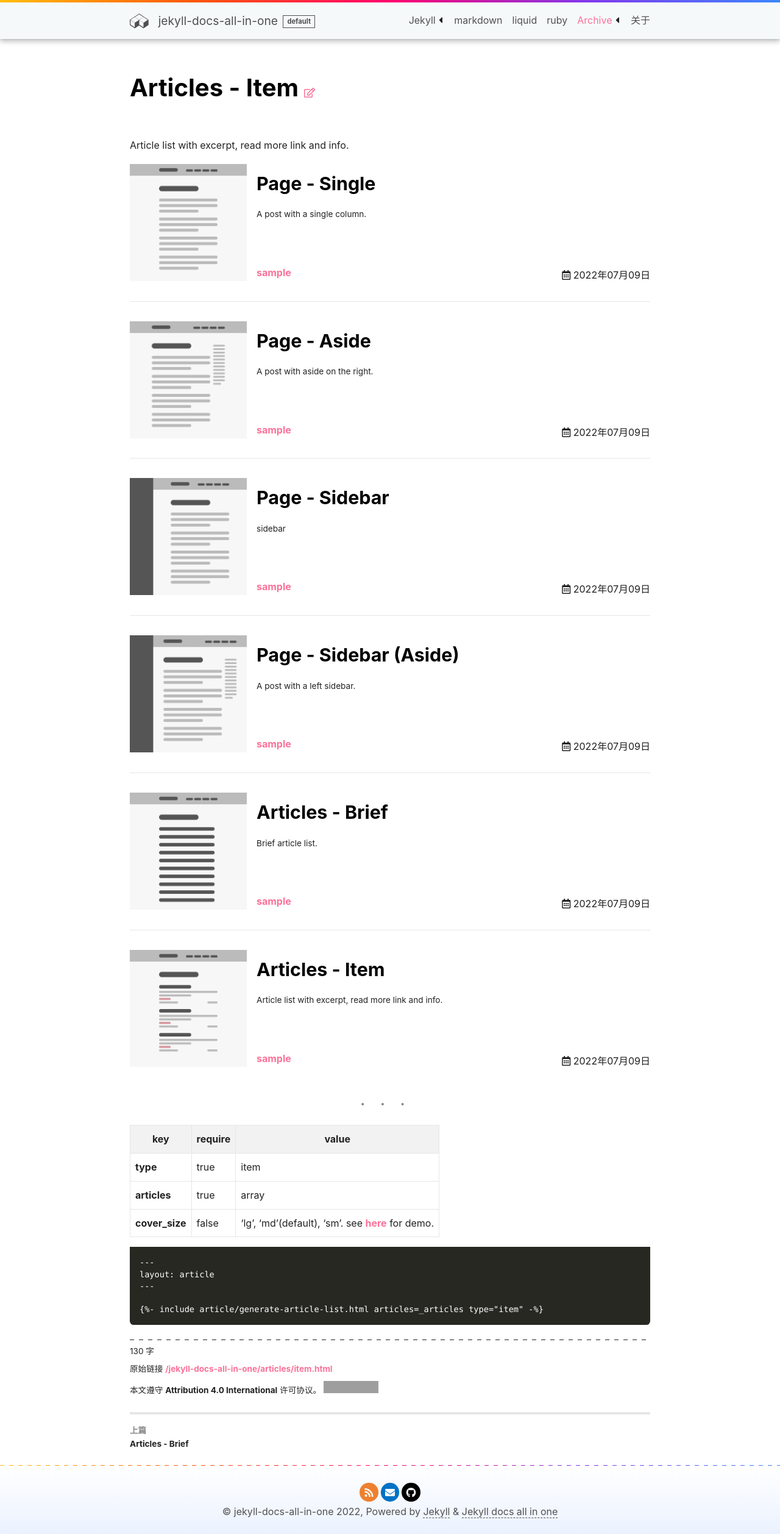
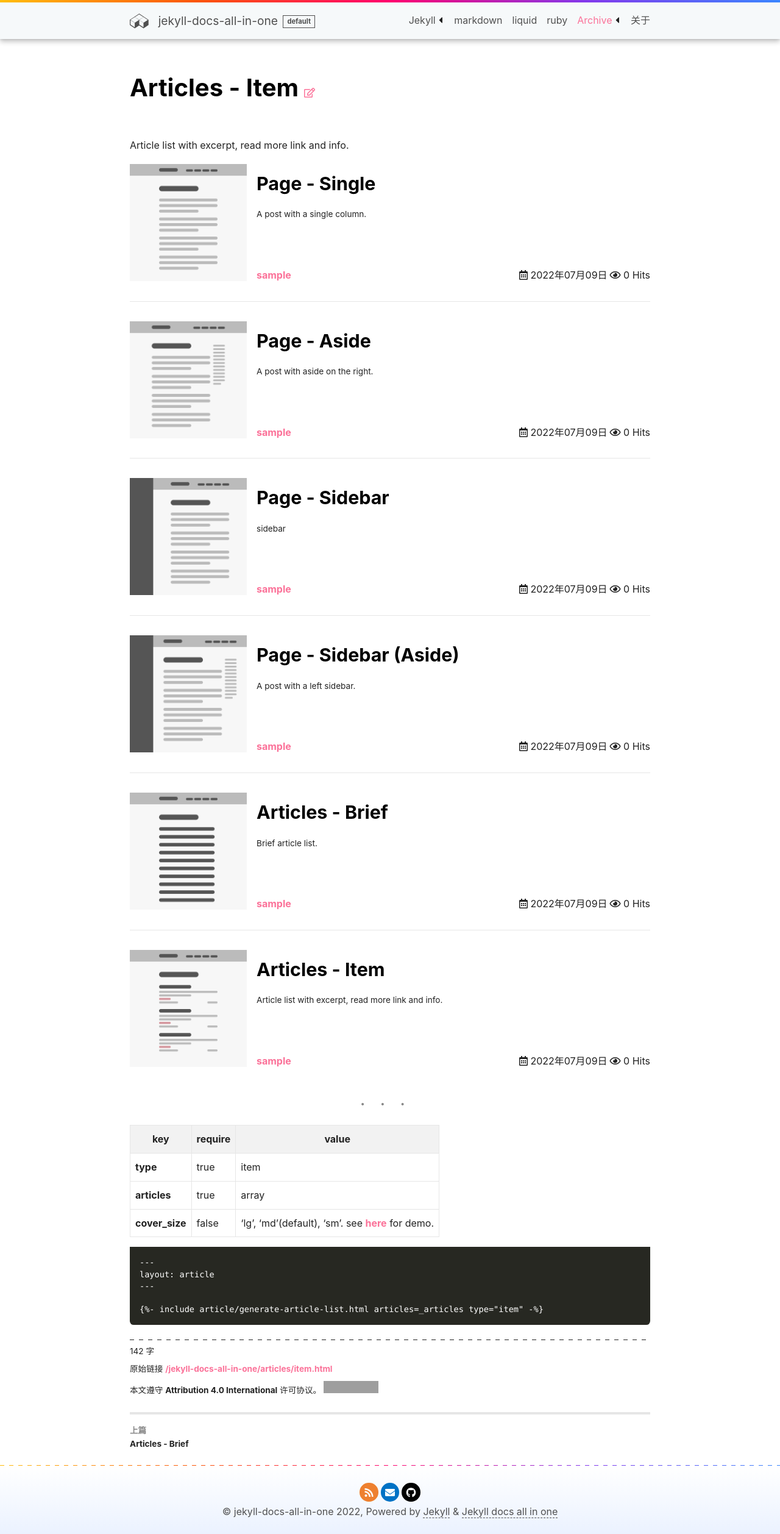
Before and after one commit to LawssssCat/jekyll-docs, a Jekyll site: the page built from _sample_pages/2.2-item.md, in a window 1280 px wide. Shown: the whole page at 61% size. Built offline with Jekyll 4.4.1, drawn with Linux system fonts in a browser that asks for light colours; comment, search, counter and statistics services are not loaded; grey boxes are pictures that could not be loaded.

Commit message:
improvement: article list pageview

```diff
--- a/_includes/article-infos.html
+++ b/_includes/article-infos.html
@@ -132,9 +132,9 @@
         {%- else -%}
           {%- include snippets/get-article-title.html article=page -%}
           {%- assign _article_title = __return -%}
-          {%- include snippets/get-page-key.html -%}
+          {%- include snippets/get-page-key.html page=page -%}
           {%- assign _page_key = __return -%}
-          <span class="nowrap js-pageview" data-one-page-key="{{ _page_key }}" data-one-page-title={{ _article_title | jsonify }} >
+          <span class="nowrap js-pageview" data-one-page-action="increase" data-one-page-key="{{ _page_key }}" data-one-page-title={{ _article_title | jsonify }} >
             <font class="views-num">0</font> {{ _locale_hits }}
           </span>
         {%- endif -%}
--- a/_includes/article/generate-article-list.html
+++ b/_includes/article/generate-article-list.html
@@ -78,7 +78,13 @@ needs:
                 {%- if _option_show_article_info_read_by_count -%}
                   <li>
                     <i class="far fa-eye"></i>
-                    <span class="js-pageview">0</span>
+                    {%- include snippets/get-page-key.html page=page -%}
+                    {%- assign _page_key = __return -%}
+                    {%- include snippets/get-string-locale-from-data.html key='HITS' -%}
+                    {%- assign _locale_hits = __return -%}
+                    <span class="js-pageview" ata-one-page-action="query" data-one-page-key="{{ _page_key }}">
+                      <font class="views-num">0</font> {{ _locale_hits }}
+                    </span>
                   </li>
                 {%- endif -%}
               </ul>
--- a/_includes/pageview-providers/leancloud/article.html
+++ b/_includes/pageview-providers/leancloud/article.html
@@ -20,9 +20,8 @@ window.VARIABLES.append({
     appKey:   "{{ _LEANCLOUD_APP_KEY }}",
     appClass: "{{ _LEANCLOUD_APP_CLASS }}",
     {%- if _LEANCLOUD_APP_SERVER_RUL -%}
-      serverURL: "{{ _LEANCLOUD_APP_SERVER_RUL }}",
+      serverURL: "{{ _LEANCLOUD_APP_SERVER_RUL }}"
     {%- endif -%}
-    layout: "article"
   }
 });
 </script>
--- a/_includes/snippets/get-page-key.html
+++ b/_includes/snippets/get-page-key.html
@@ -1 +1,2 @@
-{%- assign __return = page.key | default: page.id -%}
+{%- assign __article = include.page -%}
+{%- assign __return = __article.key | default: __article.id -%}
--- a/_sample_pages/2.2-item.md
+++ b/_sample_pages/2.2-item.md
@@ -13,8 +13,14 @@ Article list with excerpt, read more link and info.
 
 <!-- <div class="article__content" markdown="1"> -->
 
+{%- assign _pageview_settings = site.pageview -%}
+{%- assign _show_read_count = false -%}
+{%- if _pageview_settings.enable -%}
+  {%- assign _show_read_count = true -%}
+{%- endif -%}
+
 {%- assign _articles = site.sample_pages -%}
-{%- include article/generate-article-list.html articles=_articles type="item" -%}
+{%- include article/generate-article-list.html articles=_articles type="item" show_read_count=_show_read_count -%}
 
 <!-- =========================== -->
 
--- a/_sass/components/_article-list.scss
+++ b/_sass/components/_article-list.scss
@@ -3,6 +3,8 @@
     .item__info {
       @include flexbox();
       @include justify-content(space-between);
+      @include align-items(center);
+      @include flex-wrap(wrap);
       .left-col, .right-col {
         margin: 0;
       }
```
Also changed, not shown: _javascript/components/pageview/leancloud.js (+20 -10 lines), _javascript/lib/leancloud.js (+12 -0 lines).
